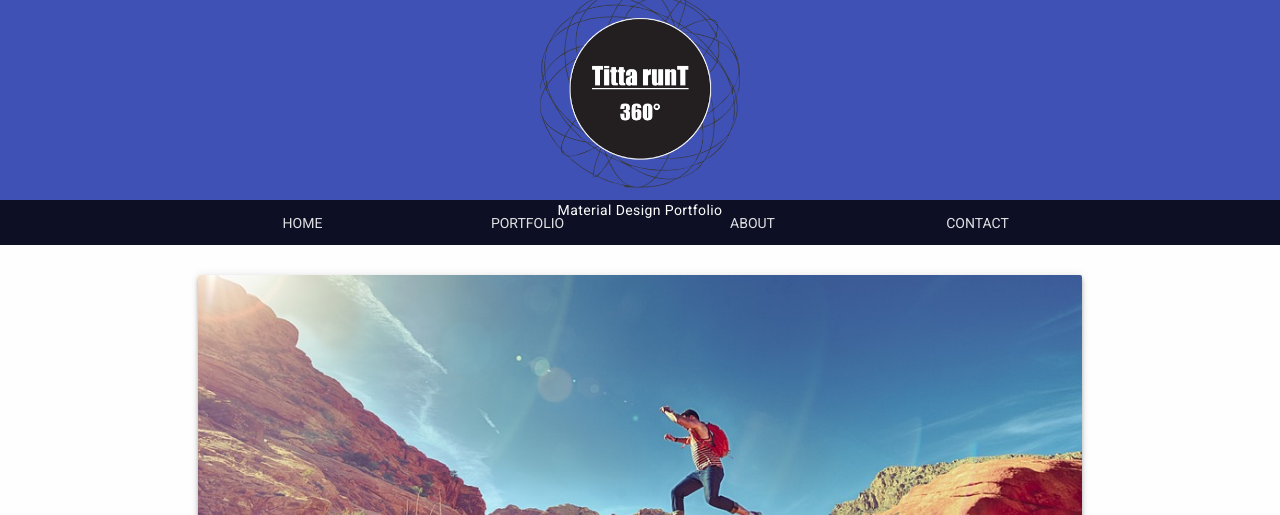
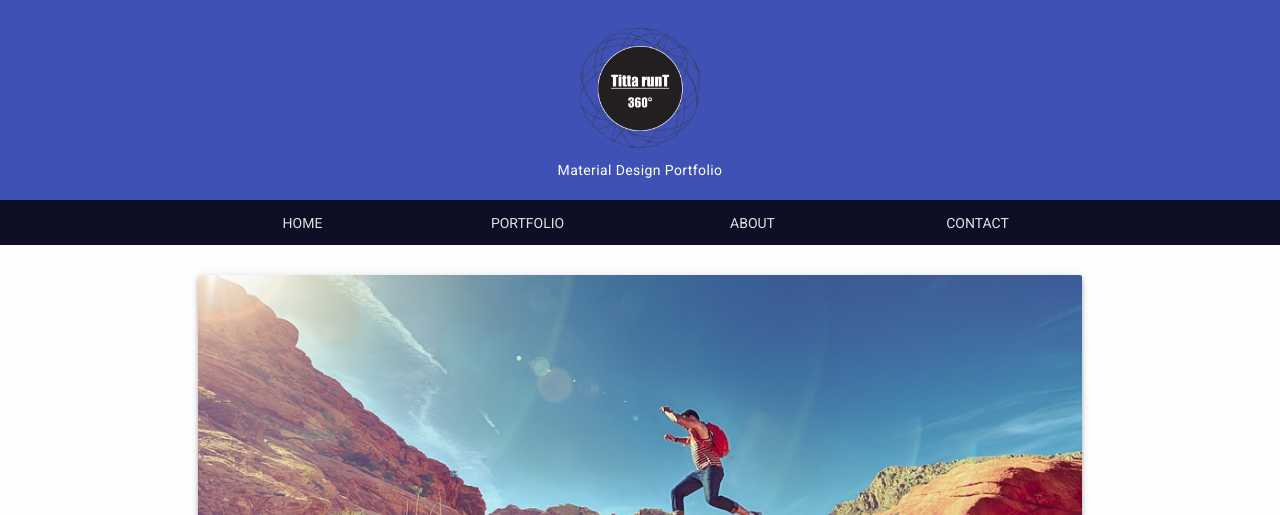
Before and after one commit to tittarunt360/tittarunt360.github.io, a plain HTML site: page index.html in a window 1280 px wide. Shown: the top 515 px of the page. Drawn offline with nearby package versions, Linux system fonts and the light colour scheme.

Commit message:
Update main.css

```diff
--- a/styles/main.css
+++ b/styles/main.css
@@ -4,7 +4,7 @@ img {
 
 .site-header {
   position: relative
-   background-color:#515fbf ;
+   background-color:#35df7d ;
 }
 
 .site-header .mdl-layout__header-row {
@@ -36,8 +36,8 @@ img {
 .site-logo {
   background: url(../img/logo.png) 50% no-repeat;
   background-size: cover;
-  height: 200px;
-  width: 200px;
+  height: 120px;
+  width: 120px;
   margin: 15px auto;
 }
 
```
